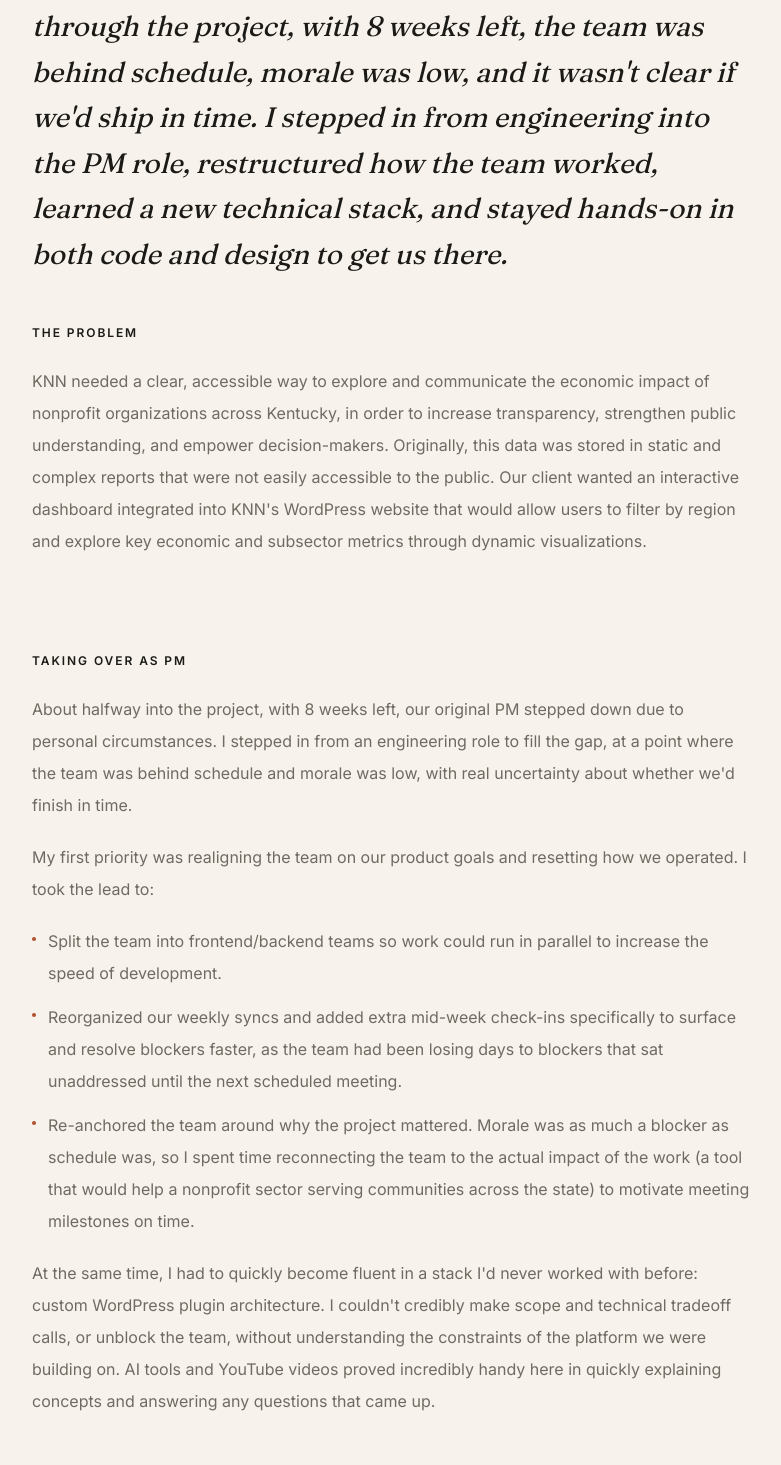
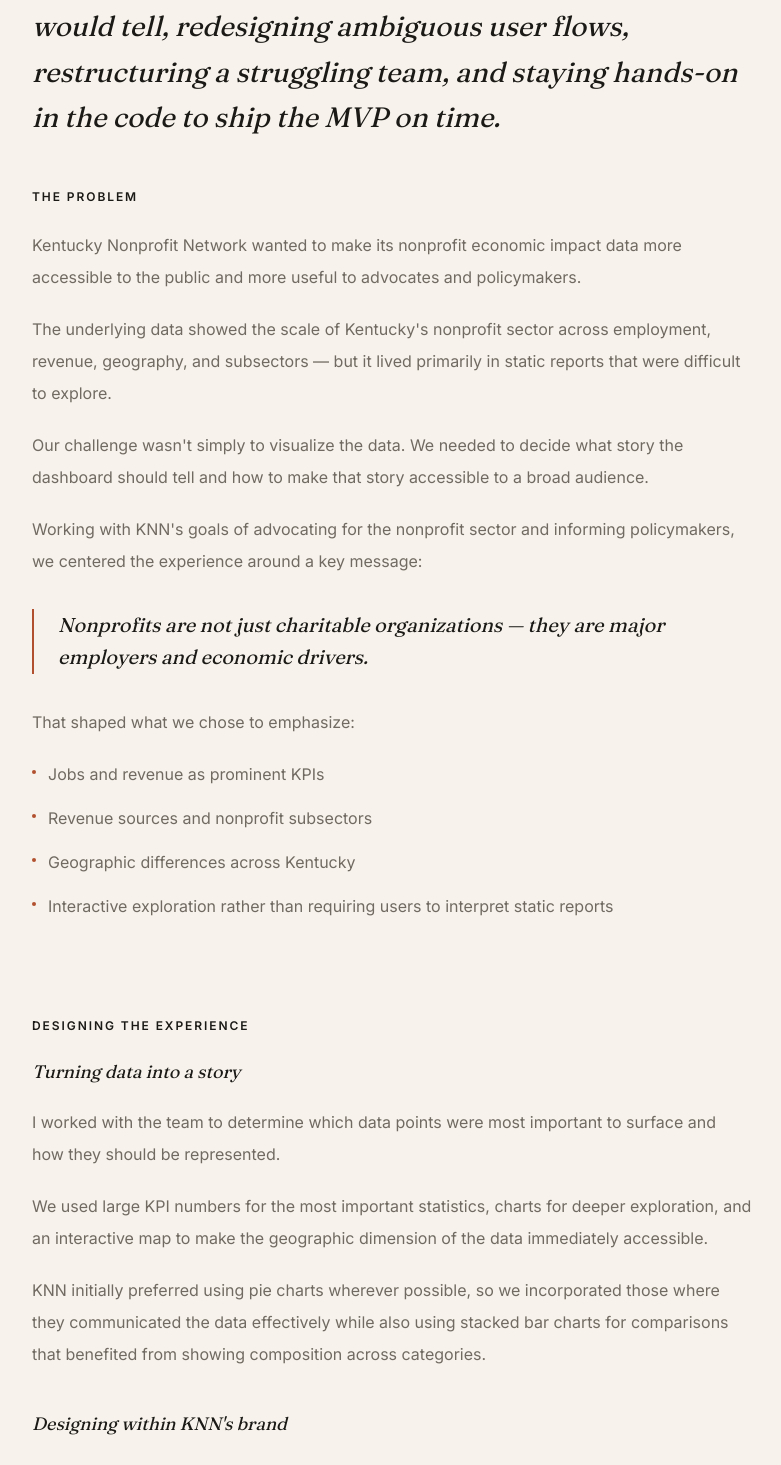
Before and after one commit to kaitlync31/portfolio, a Next.js app: page /work/knn-dashboard in a window 1280 px wide. Shown: the part 1331-2796 px from the top of the page, without its empty margins (248-1029 px from the left). Built offline with nearby package versions, Linux system fonts and the light colour scheme.

Commit message:
Rewrite KNN Dashboard case study with expanded design process and outcome stats
Co-Authored-By: Claude Sonnet 5 <noreply@anthropic.com>

```diff
--- a/src/app/work/knn-dashboard/page.tsx
+++ b/src/app/work/knn-dashboard/page.tsx
@@ -16,7 +16,7 @@ import {
 export const metadata: Metadata = {
   title: "Kentucky Nonprofit Network Dashboard — Kaitlyn Chen",
   description:
-    "Leading a nonprofit dashboard project end-to-end to increase accessibility to Kentucky's nonprofit economic data.",
+    "Leading a nonprofit dashboard project end-to-end to make Kentucky's nonprofit economic data more accessible.",
 };
 
 export default function KNNDashboard() {
@@ -26,8 +26,8 @@ export default function KNNDashboard() {
       <main className="flex-1">
         <CaseStudyHeader
           eyebrow="Kentucky Nonprofit Network Dashboard"
-          title="Leading a nonprofit dashboard project end-to-end to increase accessibility to Kentucky's nonprofit economic data"
-          role="Product Manager, Develop for Good"
+          title="Leading a nonprofit dashboard project end-to-end to make Kentucky's nonprofit economic data more accessible"
+          role="Product Manager + Engineer, Develop for Good"
           team="4 developers, 1 Technical Manager, 1 Team Mentor, partnering with Kentucky Nonprofit Network (KNN)"
           timeline="Oct 2025 – Feb 2026"
         />
@@ -42,87 +42,77 @@ export default function KNNDashboard() {
         </div>
 
         <TLDR>
-          Kentucky Nonprofit Network wanted to turn static economic impact
-          reports into an interactive public dashboard to empower
-          decision-makers. But halfway through the project, with 8 weeks
-          left, the team was behind schedule, morale was low, and it
-          wasn&apos;t clear if we&apos;d ship in time. I stepped in from
-          engineering into the PM role, restructured how the team worked,
-          learned a new technical stack, and stayed hands-on in both code and
-          design to get us there.
+          KNN had years of nonprofit economic data locked in static reports.
+          I helped turn that data into an interactive product — shaping the
+          story the dashboard would tell, redesigning ambiguous user flows,
+          restructuring a struggling team, and staying hands-on in the code
+          to ship the MVP on time.
         </TLDR>
 
         <CaseStudySection heading="The Problem">
           <p>
-            KNN needed a clear, accessible way to explore and communicate the
-            economic impact of nonprofit organizations across Kentucky, in
-            order to increase transparency, strengthen public understanding,
-            and empower decision-makers. Originally, this data was stored in
-            static and complex reports that were not easily accessible to the
-            public. Our client wanted an interactive dashboard integrated
-            into KNN&apos;s WordPress website that would allow users to
-            filter by region and explore key economic and subsector metrics
-            through dynamic visualizations.
+            Kentucky Nonprofit Network wanted to make its nonprofit economic
+            impact data more accessible to the public and more useful to
+            advocates and policymakers.
           </p>
+          <p>
+            The underlying data showed the scale of Kentucky&apos;s
+            nonprofit sector across employment, revenue, geography, and
+            subsectors — but it lived primarily in static reports that were
+            difficult to explore.
+          </p>
+          <p>
+            Our challenge wasn&apos;t simply to visualize the data. We
+            needed to decide what story the dashboard should tell and how
+            to make that story accessible to a broad audience.
+          </p>
+          <p>
+            Working with KNN&apos;s goals of advocating for the nonprofit
+            sector and informing policymakers, we centered the experience
+            around a key message:
+          </p>
+          <PullQuote>
+            Nonprofits are not just charitable organizations — they are
+            major employers and economic drivers.
+          </PullQuote>
+          <p>That shaped what we chose to emphasize:</p>
+          <CaseList
+            items={[
+              "Jobs and revenue as prominent KPIs",
+              "Revenue sources and nonprofit subsectors",
+              "Geographic differences across Kentucky",
+              "Interactive exploration rather than requiring users to interpret static reports",
+            ]}
+          />
         </CaseStudySection>
 
-        <CaseStudySection heading="Taking Over as PM">
+        <CaseStudySection heading="Designing the Experience">
+          <SubHeading>Turning data into a story</SubHeading>
           <p>
-            About halfway into the project, with 8 weeks left, our original
-            PM stepped down due to personal circumstances. I stepped in from
-            an engineering role to fill the gap, at a point where the team
-            was behind schedule and morale was low, with real uncertainty
-            about whether we&apos;d finish in time.
+            I worked with the team to determine which data points were most
+            important to surface and how they should be represented.
           </p>
           <p>
-            My first priority was realigning the team on our product goals
-            and resetting how we operated. I took the lead to:
-          </p>
-          <CaseList
-            items={[
-              "Split the team into frontend/backend teams so work could run in parallel to increase the speed of development.",
-              "Reorganized our weekly syncs and added extra mid-week check-ins specifically to surface and resolve blockers faster, as the team had been losing days to blockers that sat unaddressed until the next scheduled meeting.",
-              "Re-anchored the team around why the project mattered. Morale was as much a blocker as schedule was, so I spent time reconnecting the team to the actual impact of the work (a tool that would help a nonprofit sector serving communities across the state) to motivate meeting milestones on time.",
-            ]}
-          />
-          <p>
-            At the same time, I had to quickly become fluent in a stack
-            I&apos;d never worked with before: custom WordPress plugin
-            architecture. I couldn&apos;t credibly make scope and technical
-            tradeoff calls, or unblock the team, without understanding the
-            constraints of the platform we were building on. AI tools and
-            YouTube videos proved incredibly handy here in quickly explaining
-            concepts and answering any questions that came up.
-          </p>
-        </CaseStudySection>
-
-        <CaseStudySection heading="Staying Hands-On">
-          <p>
-            Because I&apos;d started as an engineer on this project, I made a
-            deliberate choice not to fully step back from the code once I
-            became PM. I set up the plugin&apos;s base architecture and
-            template code early on, so the rest of the team had a consistent
-            pattern to build against, and I picked up implementation work
-            myself when teammates were blocked or short on time. I also
-            stayed closely involved in design during the earlier phases of
-            the project, working with the team through the Figma wireframes
-            and iterations before development ramped up.
+            We used large KPI numbers for the most important statistics,
+            charts for deeper exploration, and an interactive map to make
+            the geographic dimension of the data immediately accessible.
           </p>
           <p>
-            This multi-faceted role required more time and context-switching,
-            but it meant I could unblock technical and design decisions
-            immediately instead of routing them through someone else, which
-            mattered a lot with our tight deadline.
+            KNN initially preferred using pie charts wherever possible, so
+            we incorporated those where they communicated the data
+            effectively while also using stacked bar charts for comparisons
+            that benefited from showing composition across categories.
           </p>
 
-          <SubHeading>Key tradeoff decisions</SubHeading>
-          <CaseList
-            items={[
-              "Cut print export from MVP scope. KNN specifically wanted a way to export dashboard views for print, but it wasn't feasible in the remaining timeline. Rather than dropping it silently, I made sure we delivered documentation for future implementation so KNN's team (or a future Develop for Good cohort) could pick it up.",
-              "Parallelized frontend/backend work over sequential handoffs. Faster, but required tighter coordination and more frequent syncs to keep both sides consistent, which is part of why I added the mid-week blocker meetings.",
-              "Prioritized shipping a working, polished MVP over expanding feature scope. With morale and schedule both at risk, I chose to protect quality and completion of the core experience (map, filters, KPIs, dynamic visualizations) over adding anything new.",
-            ]}
-          />
+          <SubHeading>Designing within KNN&apos;s brand</SubHeading>
+          <p>
+            We also had to work within KNN&apos;s existing visual identity,
+            which uses five bright colors rather than a single dominant
+            accent color. This created challenges around hierarchy and
+            readability, so I experimented with gradients, shading, and
+            variations in color intensity to establish clearer visual
+            relationships without departing from the existing brand.
+          </p>
         </CaseStudySection>
 
         <CaseStudyImage
@@ -133,53 +123,172 @@ export default function KNNDashboard() {
           aspect="aspect-[1234/1389]"
         />
 
-        <CaseStudySection heading="The Solution">
+        <CaseStudySection>
+          <SubHeading>Resolving an ambiguous filtering experience</SubHeading>
           <p>
-            The final product is an interactive dashboard, embedded directly
-            into KNN&apos;s WordPress site via a custom plugin, that lets
-            users:
+            One of the most important design decisions came from the
+            geographic filters.
+          </p>
+          <p>
+            The initial design proposed two separate dropdowns: one for
+            counties and one for Local Workforce Areas (LWAs). While
+            walking through the user flow, I realized this could be
+            confusing because LWAs consist of multiple counties. If a user
+            selected an LWA and a county independently, it wasn&apos;t
+            obvious which selection should take precedence.
+          </p>
+          <p>
+            I raised the issue with the team and client and explored
+            several alternatives, including removing one filter entirely
+            and creating a hierarchical system.
+          </p>
+          <p>We ultimately chose a hierarchical filter:</p>
+          <p className="text-ink">
+            Selecting an LWA automatically selects its corresponding
+            counties, while users can still deselect individual counties.
+          </p>
+          <p>
+            This preserved the flexibility of county-level exploration
+            while giving users a clearer mental model of how the geographic
+            hierarchy worked.
+          </p>
+        </CaseStudySection>
+
+        <CaseStudySection heading="Taking Over as PM">
+          <p>
+            About halfway through the project, with 8 weeks remaining, our
+            original PM stepped down due to personal circumstances. I
+            stepped in from an engineering role at a point when the team
+            was behind schedule, morale was low, and there was real
+            uncertainty about whether we&apos;d ship.
+          </p>
+          <p>
+            My first priority was to change how the team worked, rather
+            than simply asking everyone to work faster.
+          </p>
+
+          <SubHeading>Restructuring the team</SubHeading>
+          <p>
+            I split the engineering team into frontend and backend tracks
+            so work could happen in parallel rather than through sequential
+            handoffs.
+          </p>
+          <p>
+            I also reorganized our weekly syncs and added mid-week
+            check-ins specifically focused on blockers. Previously,
+            blockers could sit unresolved until the next scheduled meeting,
+            costing us valuable development time.
+          </p>
+
+          <SubHeading>Protecting the scope</SubHeading>
+          <p>
+            With eight weeks left, we couldn&apos;t build everything
+            originally envisioned.
+          </p>
+          <p>
+            I prioritized the core experience — map, filters, KPIs, and
+            dynamic visualizations — and cut the print/export functionality
+            from the MVP.
+          </p>
+          <p>
+            Rather than abandoning it entirely, I worked through a
+            technical approach for the future implementation and
+            documented it for KNN and future teams.
+          </p>
+          <p>
+            This let us protect the quality and completeness of the core
+            product while still preserving a path toward the client&apos;s
+            longer-term vision.
+          </p>
+
+          <SubHeading>Staying hands-on</SubHeading>
+          <p>
+            I also chose not to completely step away from engineering after
+            becoming PM.
+          </p>
+          <p>
+            Because I understood the codebase and technical constraints, I
+            could make product and scope decisions with a better
+            understanding of what was actually feasible. I set up the
+            plugin&apos;s initial architecture and template code, continued
+            contributing implementation work, and stepped in when teammates
+            were blocked or short on time.
+          </p>
+          <p>
+            At the same time, I stayed involved in the earlier design
+            process, working through Figma iterations and translating the
+            design into the eventual implementation.
+          </p>
+        </CaseStudySection>
+
+        <CaseStudySection heading="Engineering the Dashboard">
+          <p>
+            The final dashboard was delivered as a custom WordPress plugin
+            rather than a collection of standalone web files.
+          </p>
+          <p>
+            I developed the architecture using PHP, JavaScript, CSS, MySQL,
+            Leaflet.js, and Chart.js.
+          </p>
+          <p>The frontend was organized into independent modules for:</p>
+          <CaseList
+            items={[
+              "Interactive map",
+              "Filters",
+              "KPIs",
+              "Charts",
+              "Subsector visualizations",
+            ]}
+          />
+          <p>
+            A central dashboard orchestrator coordinated these modules
+            through shared data and browser events. When a user changed a
+            filter, the relevant event propagated to the map and
+            visualizations so the entire dashboard stayed synchronized.
+          </p>
+          <p>
+            I also handled the less-visible work required to get the
+            product from local development to a real WordPress environment,
+            including:
           </p>
           <CaseList
             items={[
-              "Filter economic and nonprofit data by region using an interactive map (Leaflet.js)",
-              "Explore dynamic visualizations of economic, nonprofit, and subsector metrics (Chart.js)",
-              "Apply multi-select filters to narrow in on the specific data they care about",
-              "Pull from a backend built on custom MySQL tables and a PHP-driven API, with frontend assets conditionally loaded only when the dashboard is present, to keep the rest of KNN's site fast.",
+              "Asset loading and paths",
+              "WordPress/PHP compatibility",
+              "JavaScript loading order",
+              "Caching and minification issues",
+              "Data normalization",
+              "Responsive styling",
+              "Production debugging",
+              "Plugin packaging and handoff",
             ]}
           />
           <p>
-            The plugin-based approach allows the dashboard to be easily
-            embedded, maintained, and extended in the future. The frontend
-            was built as independent modules (filters, KPIs, charts, and the
-            map) coordinated by a central orchestrator through shared
-            browser events, so changing a filter updates every visualization
-            consistently.
-          </p>
-          <p className="font-sans text-sm text-stone-light">
-            Tech stack: PHP, JavaScript, HTML, CSS, MySQL, Chart.js,
-            Leaflet.js, Figma, GitHub, WordPress
+            The final plugin was packaged for deployment and the codebase
+            was made available through GitHub.
           </p>
         </CaseStudySection>
 
         <CaseStudySection heading="Outcome">
           <p>
-            The dashboard shipped live on KNN&apos;s WordPress site, giving
-            the public a way to explore the economic impact of over 21,000
-            nonprofit organizations across Kentucky by region for the first
-            time. Long-term usage metrics aren&apos;t available yet, but the
-            tool fulfilled a multi-year goal for KNN and gives policymakers,
-            researchers, and community members direct access to data that
-            was previously locked in static reports.
+            The dashboard launched live on KNN&apos;s WordPress site, giving
+            the public an interactive way to explore the economic impact of
+            21,000+ nonprofit organizations across Kentucky by region.
+          </p>
+          <p className="font-serif text-2xl italic text-clay">
+            1,100+ visits since launch
+          </p>
+          <p>
+            More importantly, the project turned a multi-year vision for
+            KNN&apos;s More Than Charity initiative into a working public
+            product that gives policymakers, researchers, nonprofit
+            leaders, and community members a more accessible way to engage
+            with the data.
           </p>
           <PullQuote attribution="Laura Whitaker, Associate Director, KNN">
-            It&apos;s been a dream of ours for several years to build out our
-            More Than Charity data project and make it more interactive for
-            folks to delve into data at a local and regional level. A
-            project like this was simply not doable within our budget, yet
-            we knew this tool could help nonprofit leaders share about the
-            economic impact of the nonprofit sector, ultimately benefitting
-            the communities they serve. Working with Develop for Good has
-            allowed us to bring our vision to life.
+            It&apos;s been a dream of ours for several years to build out
+            our More Than Charity data project and make it more interactive
+            for folks to delve into data at a local and regional level.
           </PullQuote>
         </CaseStudySection>
 
--- a/src/components/CaseStudy.tsx
+++ b/src/components/CaseStudy.tsx
@@ -97,15 +97,17 @@ export function CaseStudySection({
   heading,
   children,
 }: {
-  heading: string;
+  heading?: string;
   children: ReactNode;
 }) {
   return (
     <section className="mx-auto max-w-3xl px-6 py-12">
-      <h2 className="font-sans text-xs font-semibold uppercase tracking-[0.16em] text-ink">
-        {heading}
-      </h2>
-      <div className="mt-6 space-y-5 font-sans text-base leading-8 text-stone">
+      {heading && (
+        <h2 className="font-sans text-xs font-semibold uppercase tracking-[0.16em] text-ink">
+          {heading}
+        </h2>
+      )}
+      <div className={`${heading ? "mt-6" : ""} space-y-5 font-sans text-base leading-8 text-stone`}>
         {children}
       </div>
     </section>
```
